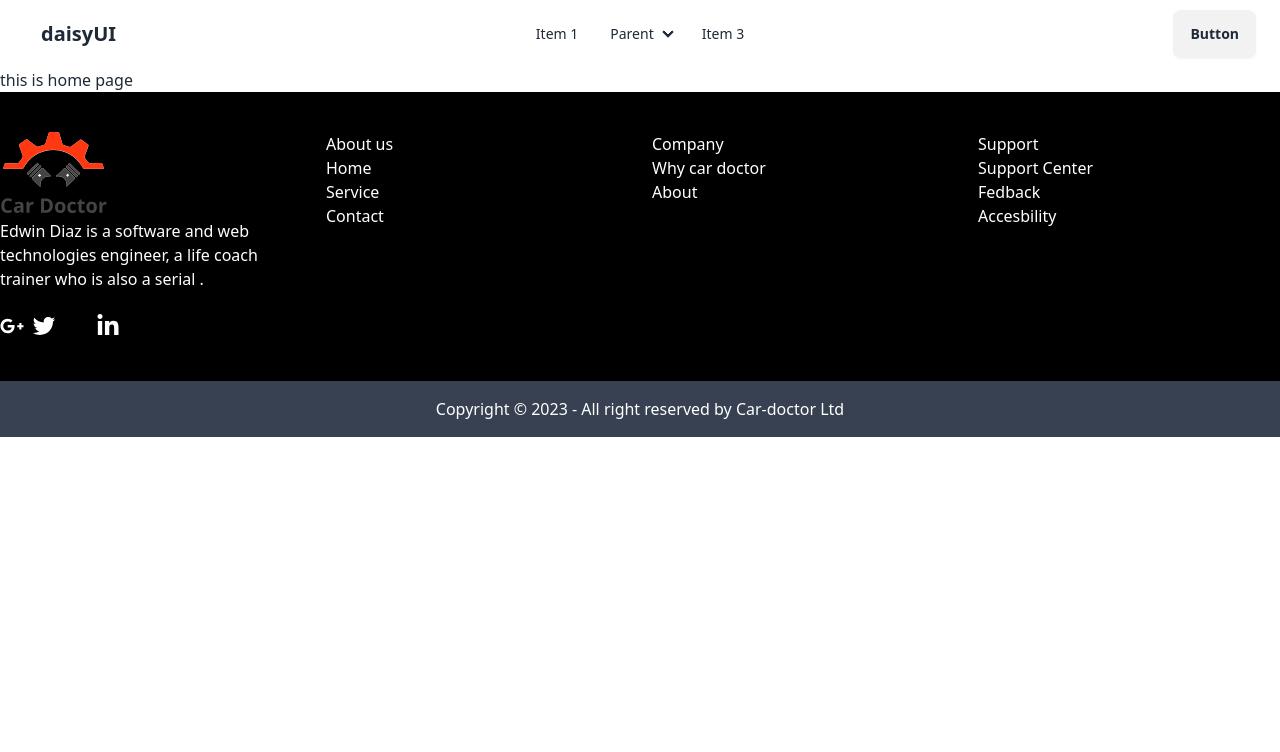
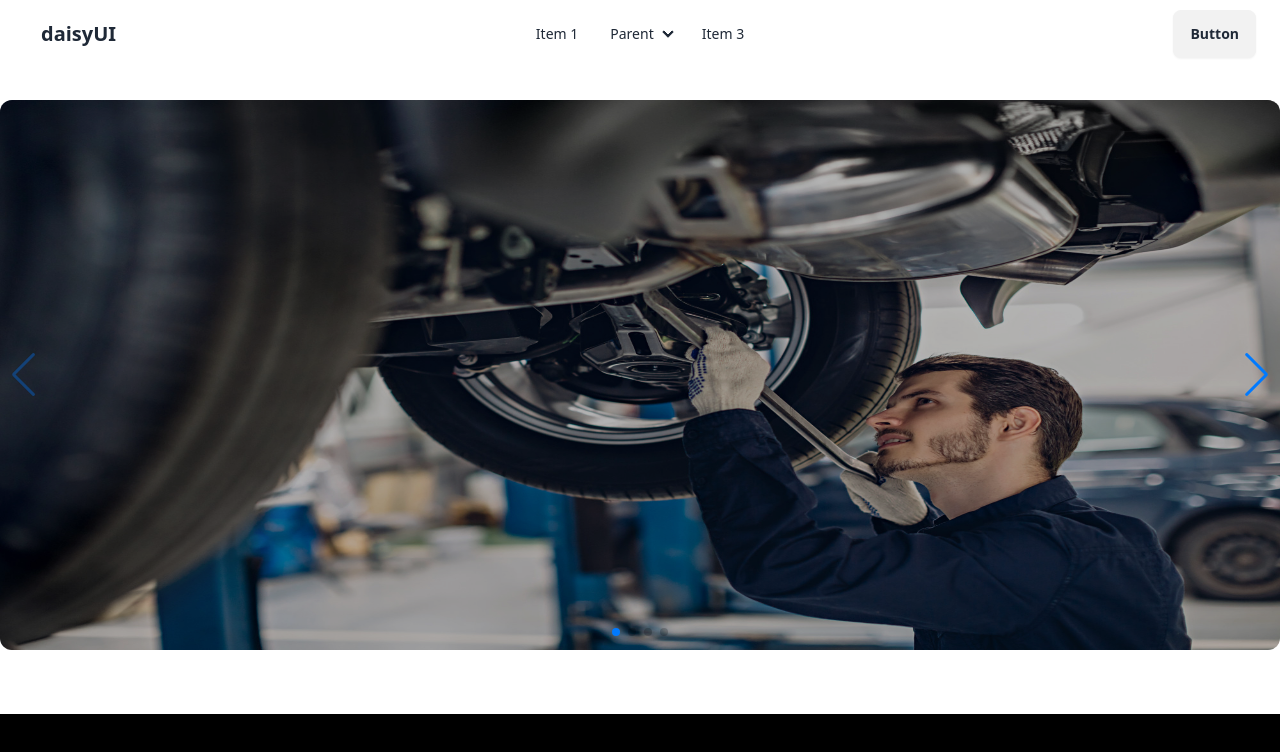
Before and after one commit to MdBulbulAhmedTutul/online-car-repair-client, a React (Vite) app: page / in a window 1280 px wide. Shown: the top 752 px of the page. Built offline with nearby package versions, Linux system fonts and the light colour scheme; some icons are missing.

Commit message:
added the vanner section

```diff
--- /dev/null
+++ b/src/Pages/Home/Banner/Banner.jsx
@@ -0,0 +1,51 @@
+import { Swiper, SwiperSlide } from 'swiper/react';
+
+
+import 'swiper/css';
+import 'swiper/css/navigation';
+import 'swiper/css/pagination';
+
+import { Navigation, Pagination } from 'swiper/modules';
+
+import banner1 from '../../../assets/images/homeCarousel/1.jpg';
+import banner2 from '../../../assets/images/homeCarousel/2.jpg';
+import banner3 from '../../../assets/images/homeCarousel/3.jpg';
+import banner4 from '../../../assets/images/homeCarousel/4.jpg';
+const Banner = () => {
+    return (
+        <div>
+            <Swiper
+                spaceBetween={50}
+                slidesPerView={1}
+                navigation={true}
+                pagination={true}
+                history={{
+                    key: 'slide',
+                }}
+                modules={[Navigation, Pagination]}
+                className="mySwiper"
+            >
+                <SwiperSlide data-history="1" className="relative rounded-xl">
+                    <div className="absolute w-full h-full bg-black opacity-30 rounded-xl"></div>
+                    <img className="h-[550px] w-full rounded-xl" src={banner1} alt="" />
+
+                </SwiperSlide>
+                <SwiperSlide data-history="Slide 2" className="relative rounded-xl">
+                <div className="absolute w-full h-full bg-black opacity-30 rounded-xl"></div>
+                    <img className="h-[550px] w-full" src={banner2} alt="" />
+                </SwiperSlide>
+                <SwiperSlide data-history="3" className="relative rounded-xl">
+                <div className="absolute w-full h-full bg-black opacity-30 rounded-xl"></div>
+                    <img className="h-[550px] w-full" src={banner3} alt="" />
+                </SwiperSlide>
+                <SwiperSlide data-history="Slide 4" className="relative rounded-xl">
+                <div className="absolute w-full h-full bg-black opacity-30 rounded-xl"></div>
+                    <img className="h-[550px] w-full" src={banner4} alt="" />
+                </SwiperSlide>
+            </Swiper>
+
+        </div>
+    );
+};
+
+export default Banner;
--- a/src/Pages/Home/Home.jsx
+++ b/src/Pages/Home/Home.jsx
@@ -1,8 +1,11 @@
+import Banner from "./Banner/Banner";
 
 const Home = () => {
     return (
-        <div>
-            <h2>this is home page</h2>
+        <div className="max-w-7xl mx-auto">
+            <div className="mt-8 mb-16">
+                <Banner></Banner>
+            </div>
         </div>
     );
 };
```
